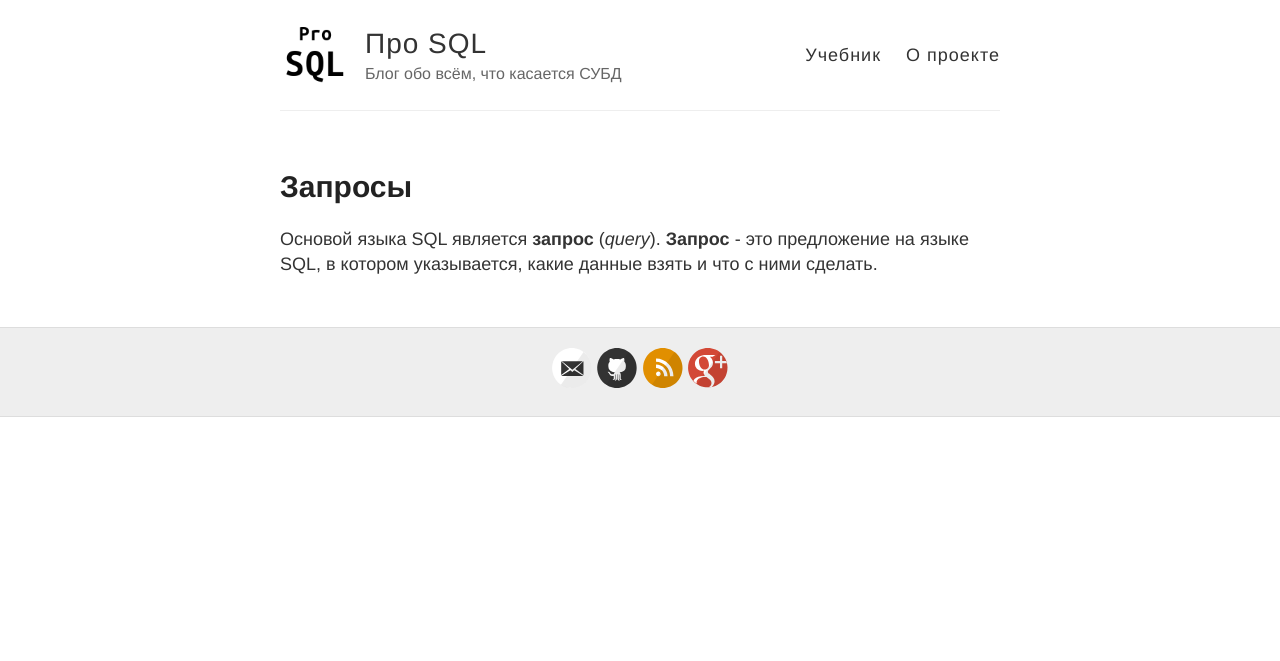
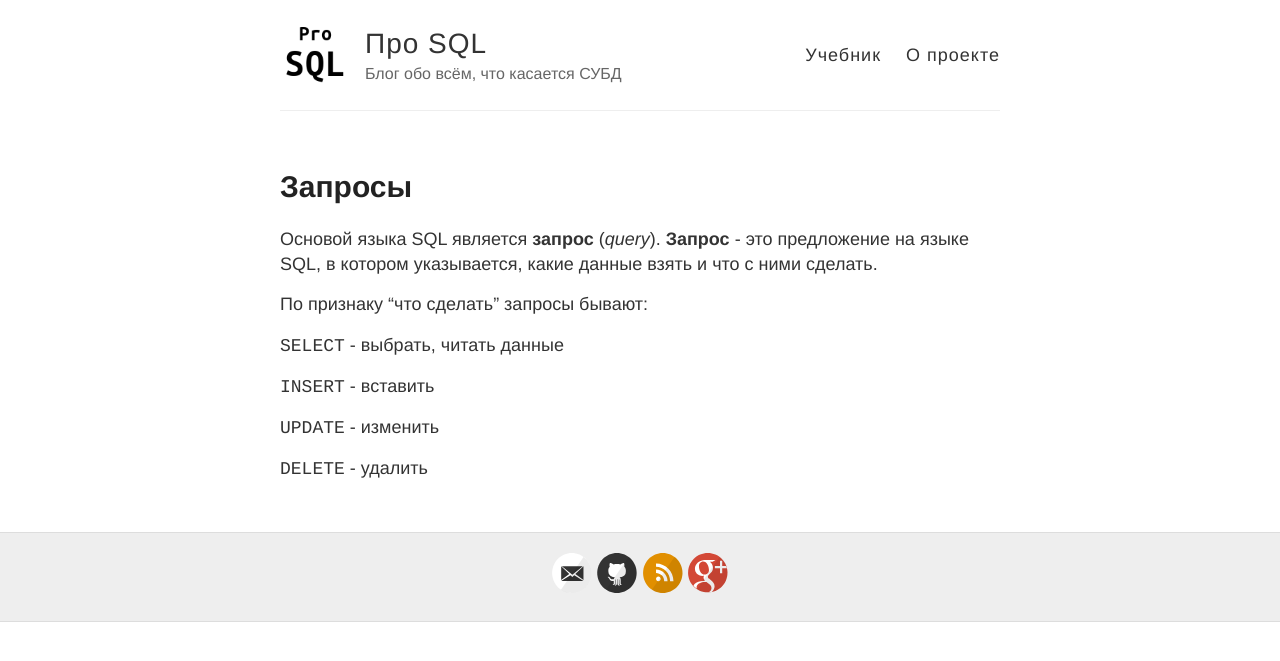
Before and after one commit to prosql/prosql.github.io, a Jekyll site: the page built from _book/01-00-queries.md, in a window 1280 px wide. Shown: the top 661 px of the page. Built offline with Jekyll 4.4.1, drawn with Linux system fonts in a browser that asks for light colours; comment, search, counter and statistics services are not loaded.

Commit message:
change book pages

```diff
--- a/_book/01-00-queries.md
+++ b/_book/01-00-queries.md
@@ -4,3 +4,13 @@ title: Запросы
 ---
 
 Основой языка SQL является **запрос** (*query*). **Запрос** - это предложение на языке SQL, в котором указывается, какие данные взять и что с ними сделать.
+
+По признаку "что сделать" запросы бывают:
+
+`SELECT` - выбрать, читать данные
+
+`INSERT` - вставить
+
+`UPDATE` - изменить
+
+`DELETE` - удалить
```
Also changed, not shown: _book/01-01-select.md (+2 -2 lines), _book/01-04-relations.md (renamed from _book/01-02-relations.md).
